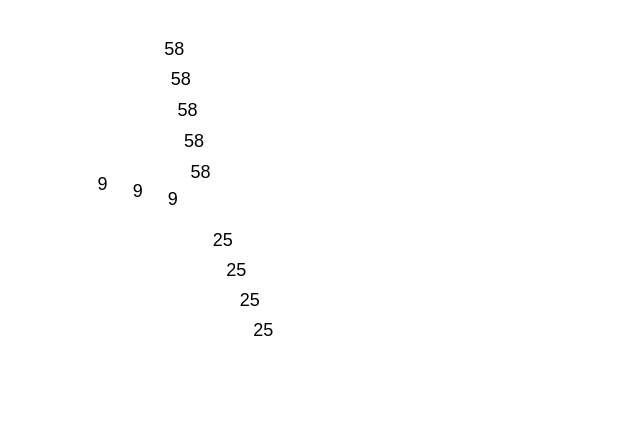
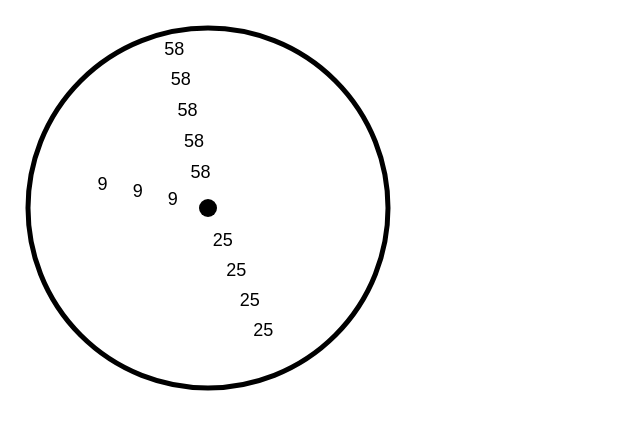
Before and after one commit to DilshaPrathibha/Analog-Digital-Clock, a plain HTML site: page Clock/clock.html in a window 1280 px wide. Shown: the whole page, without its empty margins (0-640 px from the left). Drawn offline with Linux system fonts and the light colour scheme.

Commit message:
update
added frame and middle point

```diff
--- a/Clock/clock.html
+++ b/Clock/clock.html
@@ -1,7 +1,7 @@
 <!DOCTYPE html>
 <html>
 <body>
-
+<title>clock</title>
 <canvas id="canvas" width="400" height="400">
 Sorry, your browser does not support canvas.
 </canvas>
@@ -16,17 +16,32 @@ setInterval(drawClock, 1000);
 
 function drawClock() {
   ctx.clearRect(-canvas.width / 2, -canvas.height / 2, canvas.width, canvas.height);
+  drawRoundFrame(ctx, radius);
+  drawCenterCircle(ctx);
   drawHoursHand(ctx, radius);
   drawMinutesHand(ctx, radius);
   drawSecondsHand(ctx, radius);
 }
 
+function drawRoundFrame(ctx, radius) {
+  ctx.beginPath();
+  ctx.arc(0, 0, radius, 0, 2 * Math.PI);
+  ctx.lineWidth = 5;
+  ctx.strokeStyle = "black";
+  ctx.stroke();
+}
+
+function drawCenterCircle(ctx) {
+  ctx.beginPath();
+  ctx.arc(0, 0, radius * 0.05, 0, 2 * Math.PI);
+  ctx.fillStyle = "black";
+  ctx.fill();
+}
+
 function drawHoursHand(ctx, radius) {
   const now = new Date();
-  let hour = now.getHours() % 12;
-  hour = hour === 0 ? 12 : hour;
-  const hourAngle = ((hour + now.getMinutes() / 60) * Math.PI / 6);
-
+  let hour = now.getHours();
+  const hourAngle = ((hour % 12 + now.getMinutes() / 60) * Math.PI / 6);
   const numRepeats = 3;
   const innerDistance = radius * 0.2;
   const outerDistance = radius * 0.6;
@@ -48,7 +63,6 @@ function drawMinutesHand(ctx, radius) {
   const now = new Date();
   const minute = now.getMinutes() + now.getSeconds() / 60;
   const minuteAngle = (minute * Math.PI / 30);
-
   const numRepeats = 4;
   const innerDistance = radius * 0.2;
   const outerDistance = radius * 0.75;
@@ -71,7 +85,6 @@ function drawSecondsHand(ctx, radius) {
   const now = new Date();
   const second = now.getSeconds() + now.getMilliseconds() / 1000;
   const secondAngle = (second * Math.PI / 30);
-
   const numRepeats = 5;
   const innerDistance = radius * 0.2;
   const outerDistance = radius * 0.9;
```
